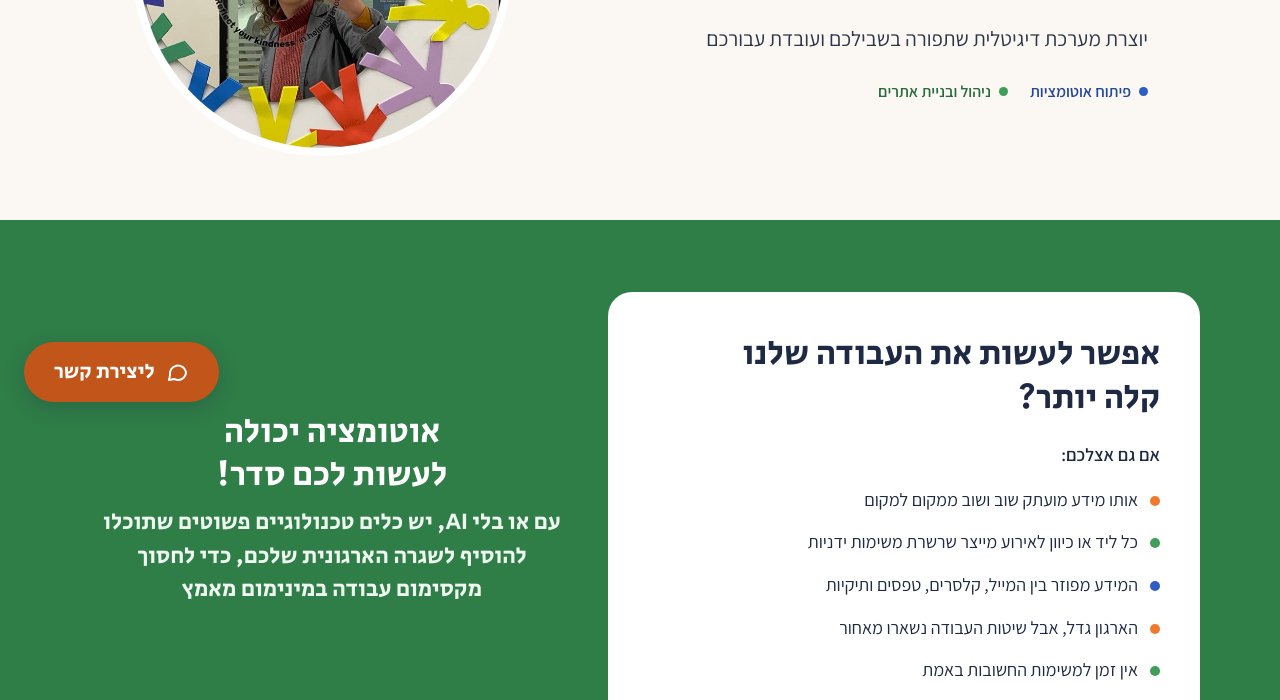
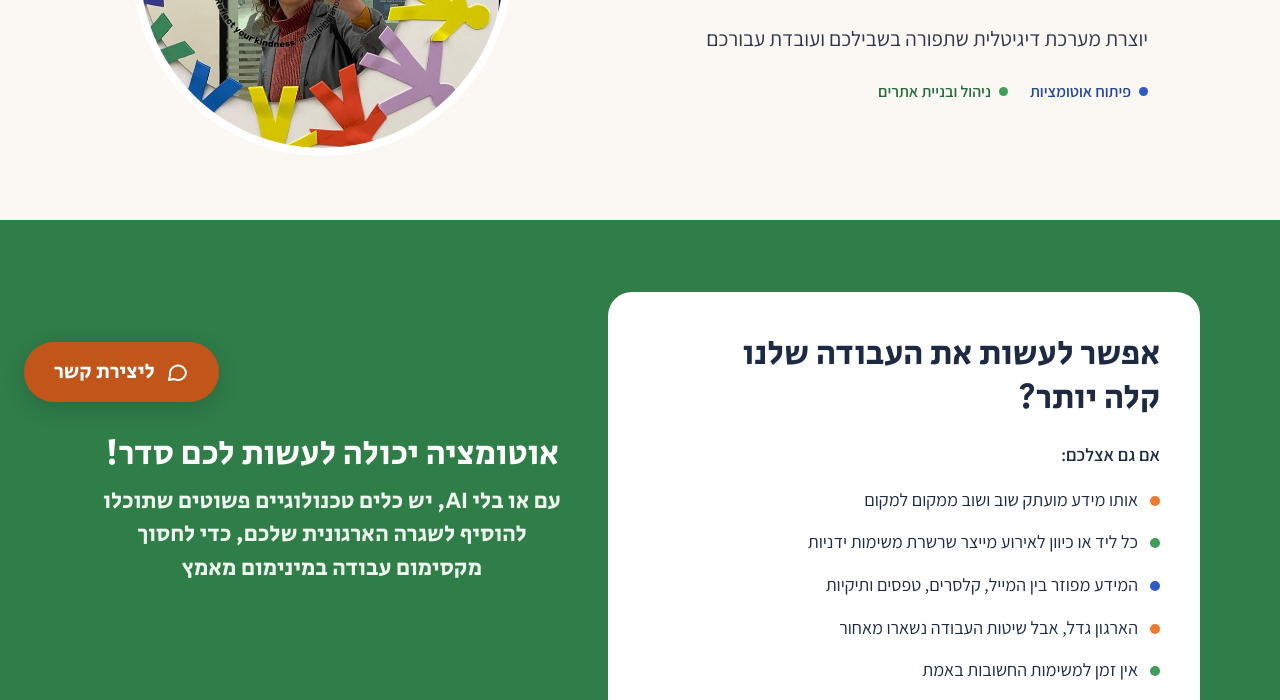
Before and after one commit to nozhah/nogahurvitz, a plain HTML site: page nogahurvitz-site-04-11/index.html in a window 1280 px wide. Shown: the part 374-1074 px from the top of the page. Drawn offline with Linux system fonts and the light colour scheme.

Commit message:
Update index - 13-11-3.html
no BR

```diff
--- a/nogahurvitz-site-04-11/index.html
+++ b/nogahurvitz-site-04-11/index.html
@@ -115,7 +115,7 @@ header nav a{padding:5px 13px !important;font-size:15px !important}
 </ul>
 </div>
 <div class="m-green" style="flex: 1 1 380px; min-width: 0; color: #FFFFFF; padding: 24px 16px; display: flex; flex-direction: column; justify-content: center; align-items: center; text-align: center">
-<div class="m-h2green" style="font-family: 'Secular One', sans-serif; font-weight: 400; font-size: 34px; line-height: 1.25; margin-bottom: 10px">אוטומציה יכולה<br>לעשות לכם סדר!</div>
+<div class="m-h2green" style="font-family: 'Secular One', sans-serif; font-weight: 400; font-size: 34px; line-height: 1.25; margin-bottom: 10px">אוטומציה יכולה לעשות לכם סדר!</div>
 <p style="margin: 0; color: #EEF7F0; font-family: 'Secular One', sans-serif; font-weight: 400; font-size: 23px; line-height: 1.45">עם או בלי AI, יש כלים טכנולוגיים פשוטים שתוכלו להוסיף לשגרה הארגונית שלכם, כדי לחסוך מקסימום עבודה במינימום מאמץ</p>
 </div>
 </div>
```
